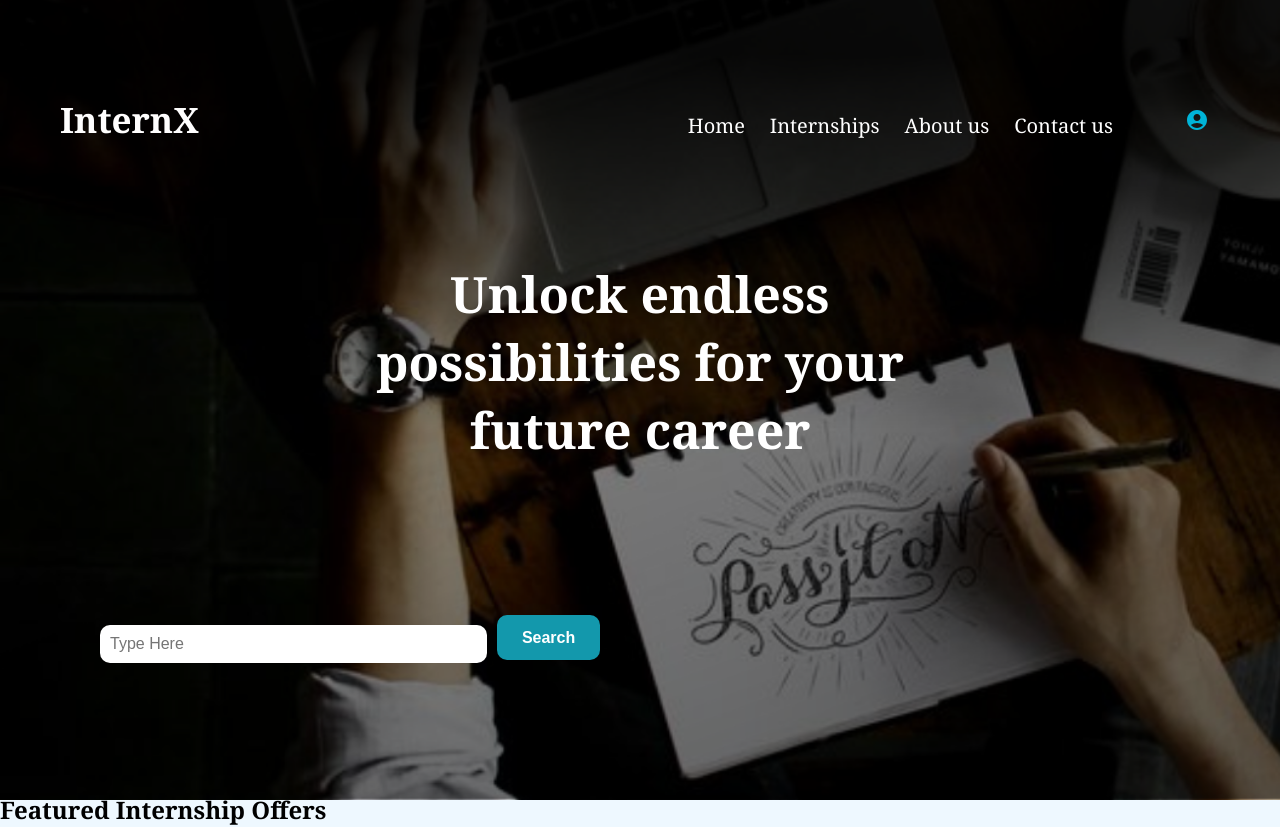
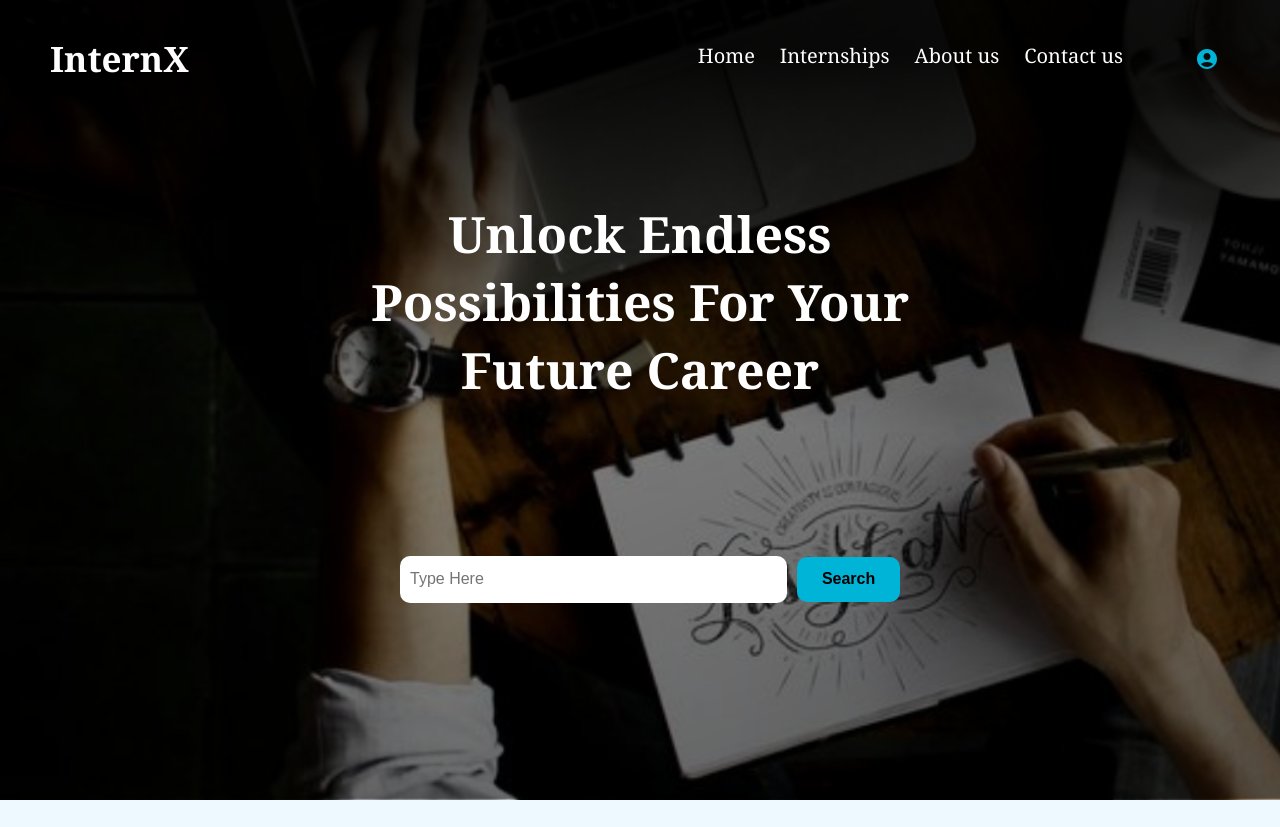
Before and after one commit to KushaRa/InternX_Front, a React (Create React App) app in the folder skillsync/: page /card in a window 1280 px wide. Shown: the top 827 px of the page. Built offline with nearby package versions, Linux system fonts and the light colour scheme.

Commit message:
change some styles in card page

```diff
--- a/skillsync/src/Pages/Card/Card.css
+++ b/skillsync/src/Pages/Card/Card.css
@@ -5,43 +5,70 @@
     background-image: url('../../assets/homepage.png');
     background-attachment: fixed;
     background-size: cover;
+    align-items: center;
+
+   }
+
+   .cardHeader {
+    padding-top: 150px;
+    text-align: center;
+    font-size: 50px;
+    color: white;
+    position: relative;
+    margin-top: 50px;
+
+
 }
-
+.Mnavbar-container {
+    position: absolute;
+    top: 0;
+    left: 0;
+    right: 0;
+    z-index: 999;
+  }
 /* .cardSearchBar {
     margin-top: 20px;
 } */
+ .card-section{
+    align-items:center;
+
+ }
 
 .cardSearchBar {
+    display:flex;
     padding: 100px;
     font-size: 1em;
     width: 500px;
     margin-top: 20px;
     display: flex;
     justify-content: center;
+    align-items:center;
+    margin-left: 20px;
 }
 
 .cardButton {
     padding: 10px 20px;
     font-size: 1em;
-    background-color: rgb(19, 152, 172);
-    color: #fff;
+    background-color: #00B4D8;
+    color: #000000;
     border: none;
     cursor: pointer;
     border-radius: 10px 10px 10px 10px;
+
 }
 
 .cardSearchBar input {
+    display:flex;
     padding: 10px;
     font-size: 1em;
     width: 1000px;
     border: none;
     border-radius: 10px 10px 10px 10px;
+    height:27px;
+
 }
 
-.cardHeader {
-    padding: 10px;
-    text-align: center;
-    font-size: 50px;
-    color: white;
-    position: relative;
+.card-featured-internships{
+    margin-top: 100px;
+
 }
--- a/skillsync/src/Pages/Card/Card.jsx
+++ b/skillsync/src/Pages/Card/Card.jsx
@@ -4,12 +4,13 @@ import MainNav from '../../components/MainNav/MainNav';
 
 export const Card = () => {
     return (
+        <>
     <div className="cardPage">
-            <header className="cardHeader">
+        <div className='Mnavbar-container'>
             <MainNav/>
-            </header>
+            </div>
                  <section className="card-section">
-            <h1 className="cardHeader">Unlock endless<br/ > possibilities for your<br/ > future career</h1>
+                    <h1 className="cardHeader">Unlock Endless<br/> Possibilities For Your<br/> Future Career</h1>
                     <div className="cardSearchBar">
                         <input type="text" placeholder="Type Here"/>
                         <button className="cardButton">Search</button>
@@ -31,13 +32,10 @@ export const Card = () => {
                         ))}
                     </div>
                     <a href="#" className="all-job-offers">All Job Offers</a>
-
-
-
                 </section>
             </div>
+        </>
+    );
+}
 
-
-    )
-}
 export default Card;
```
Lines whose indentation alone changed are shown as unchanged.
